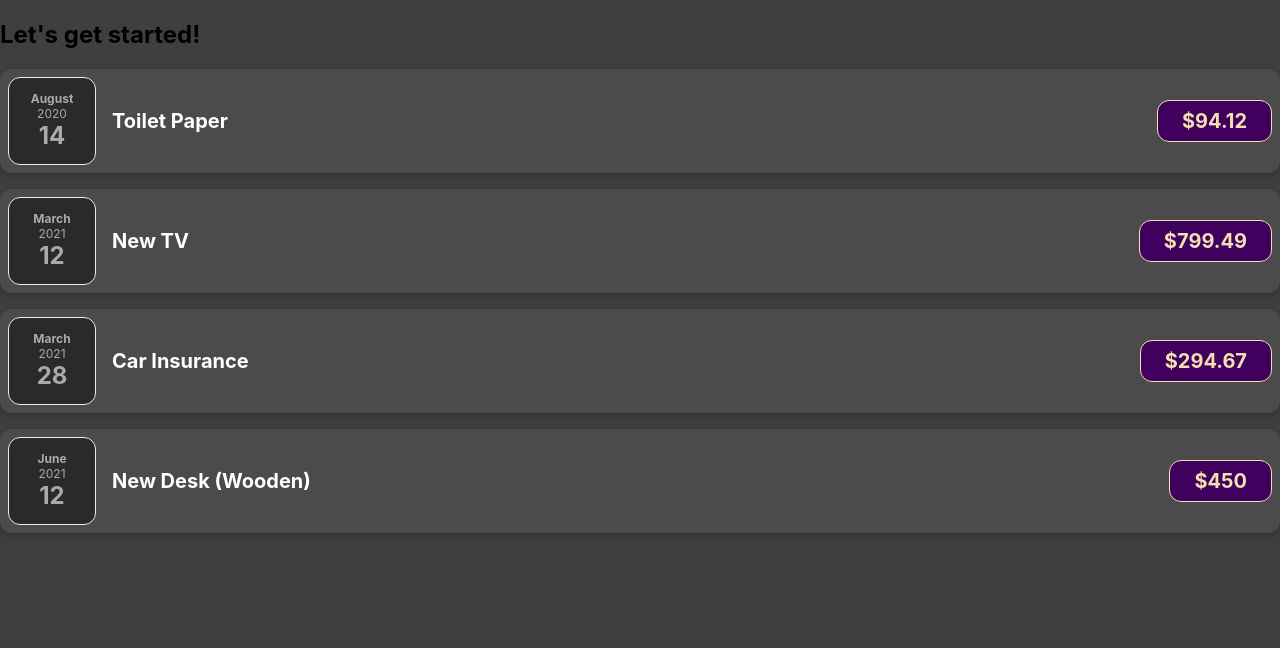
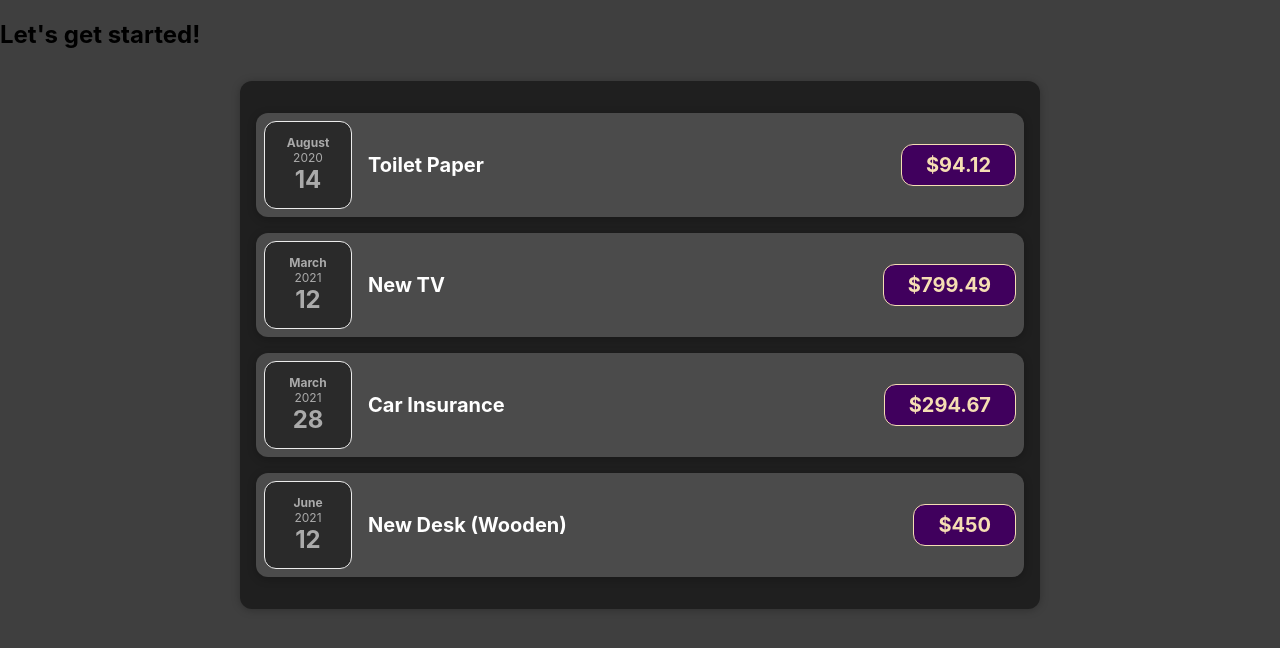
Before and after one commit to LektoriumSymbol/react-complete-maximilian, a JavaScript app: page / in a window 1280 px wide. Shown: the top 648 px of the page. Built offline with nearby package versions, Linux system fonts and the light colour scheme; the HTML template or start-up script is replaced by a standard one.

Commit message:
Add Expenses component

```diff
--- a/src/App.js
+++ b/src/App.js
@@ -1,4 +1,4 @@
-import ExpenseItem from "./components/ExpenseItem";
+import Expenses from "./components/Expenses";
 
 function App() {
   // const par = document.createElement('p');
@@ -29,26 +29,7 @@
   return (
     <div>
       <h2>Let's get started!</h2>
-      <ExpenseItem
-        title={expenses[0].title}
-        amount={expenses[0].amount}
-        date={expenses[0].date}
-      />
-      <ExpenseItem
-        title={expenses[1].title}
-        amount={expenses[1].amount}
-        date={expenses[1].date}
-      />
-      <ExpenseItem
-        title={expenses[2].title}
-        amount={expenses[2].amount}
-        date={expenses[2].date}
-      />
-      <ExpenseItem
-        title={expenses[3].title}
-        amount={expenses[3].amount}
-        date={expenses[3].date}
-      />
+      <Expenses items={expenses}/>
     </div>
   );
 }
--- /dev/null
+++ b/src/components/Expenses.css
@@ -0,0 +1,9 @@
+.expenses {
+  padding: 1rem;
+  background-color: rgb(31, 31, 31);
+  margin: 2rem auto;
+  width: 50rem;
+  max-width: 95%;
+  border-radius: 12px;
+  box-shadow: 0 1px 8px rgba(0, 0, 0, 0.25);
+}
--- /dev/null
+++ b/src/components/Expenses.js
@@ -0,0 +1,33 @@
+import ExpenseItem from "./ExpenseItem";
+import "./Expenses.css";
+
+function Expenses(props) {
+  const expenses = props.items;
+
+  return (
+    <div className="expenses">
+      <ExpenseItem
+        title={expenses[0].title}
+        amount={expenses[0].amount}
+        date={expenses[0].date}
+      />
+      <ExpenseItem
+        title={expenses[1].title}
+        amount={expenses[1].amount}
+        date={expenses[1].date}
+      />
+      <ExpenseItem
+        title={expenses[2].title}
+        amount={expenses[2].amount}
+        date={expenses[2].date}
+      />
+      <ExpenseItem
+        title={expenses[3].title}
+        amount={expenses[3].amount}
+        date={expenses[3].date}
+      />
+    </div>
+  );
+}
+
+export default Expenses;
```
